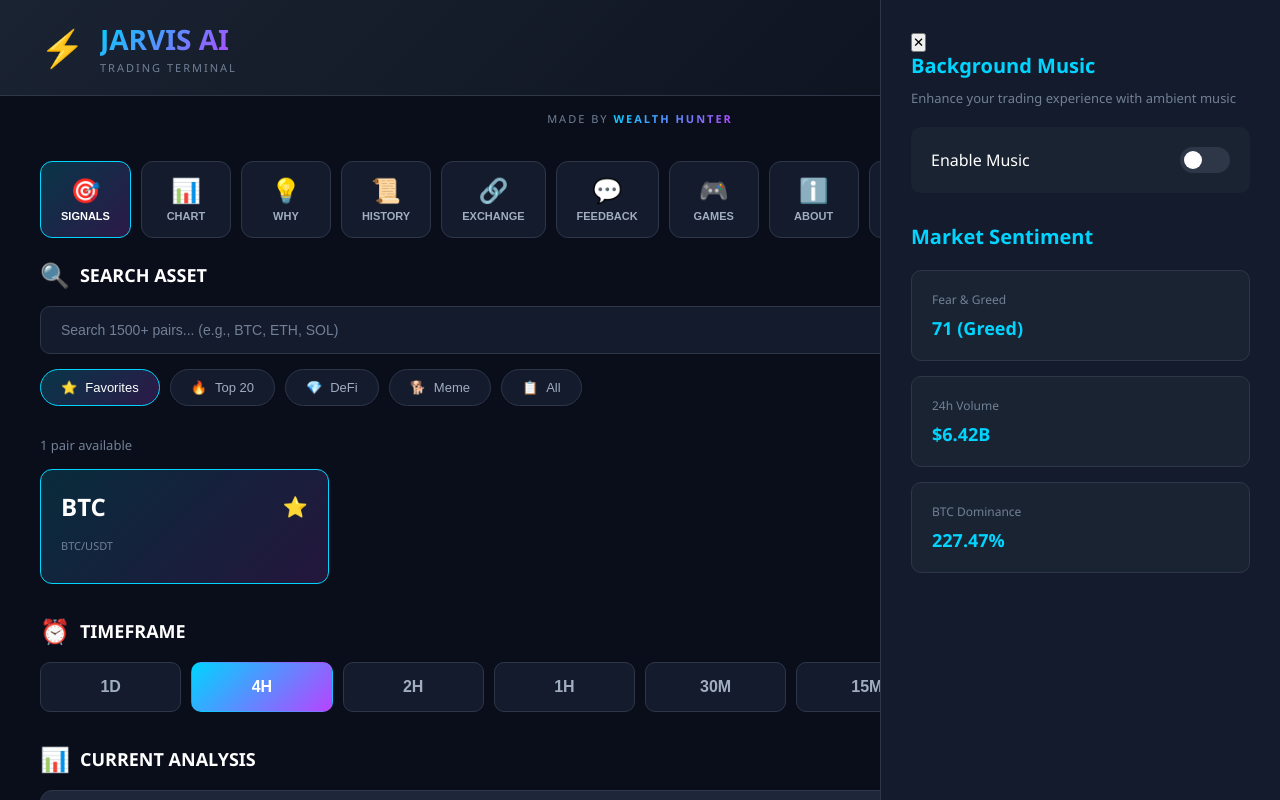
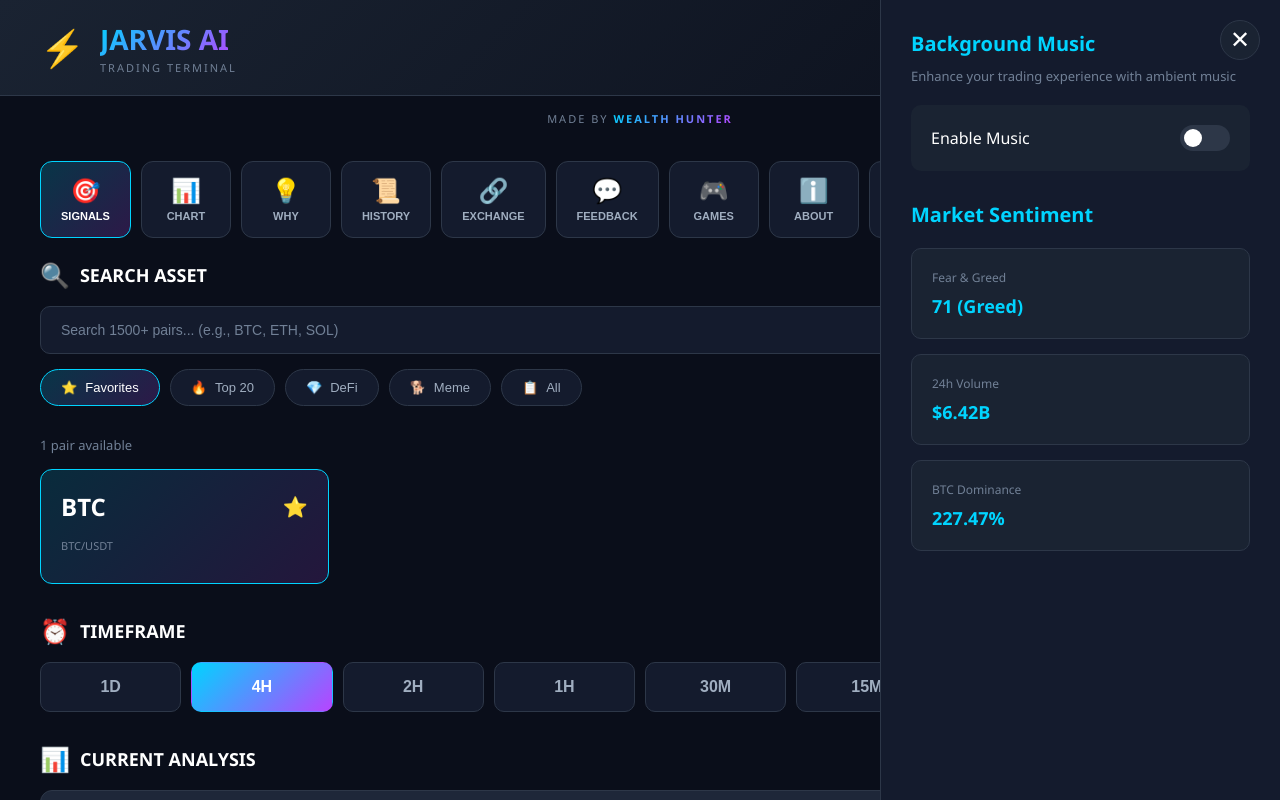
Before and after one commit to whizzy2ohh-web/jarvis-v2, a plain HTML site: page index.html in a window 1280 px wide. Both pictures are taken after a click on the button "⚙️". Shown: the top 800 px of the page. Drawn offline with Linux system fonts and the light colour scheme; no server answers.

Commit message:
Update styles.css

```diff
--- a/styles.css
+++ b/styles.css
@@ -205,6 +205,30 @@ body {
 
 .settings-panel.hidden {
     transform: translateX(100%);
+}
+
+.close-settings {
+    position: absolute;
+    top: 20px;
+    right: 20px;
+    background: var(--bg-tertiary);
+    border: 1px solid var(--border-color);
+    color: var(--text-primary);
+    width: 40px;
+    height: 40px;
+    border-radius: 50%;
+    font-size: 24px;
+    cursor: pointer;
+    display: flex;
+    align-items: center;
+    justify-content: center;
+    transition: all 0.3s;
+}
+
+.close-settings:hover {
+    background: var(--bg-card);
+    color: var(--red);
+    transform: rotate(90deg);
 }
 
 .settings-content h2 {
```
